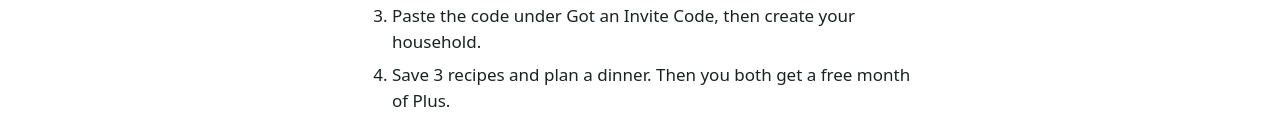
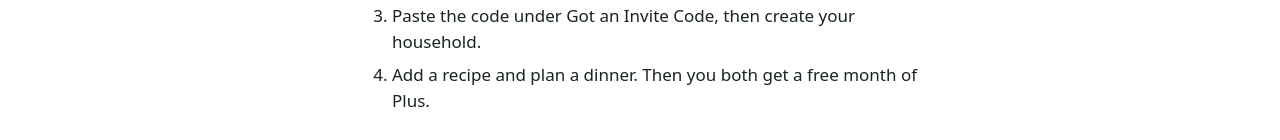
Before and after one commit to Linesmerrill/DinnerOS, a plain HTML site: page website/invite/index.html in a window 1280 px wide. Shown: the part 630-770 px from the top of the page. Drawn offline with Linux system fonts and the light colour scheme.

Commit message:
Invite page: one recipe and a dinner earn the free month, as the app says

```diff
--- a/website/invite/index.html
+++ b/website/invite/index.html
@@ -72,7 +72,7 @@
         <li>Tap Copy code above.</li>
         <li>Get DinnerOS on your iPhone or iPad and sign in.</li>
         <li>Paste the code under Got an Invite Code, then create your household.</li>
-        <li>Save 3 recipes and plan a dinner. Then you both get a free month of Plus.</li>
+        <li>Add a recipe and plan a dinner. Then you both get a free month of Plus.</li>
       </ol>
 
       <p class="invite-get">
```
